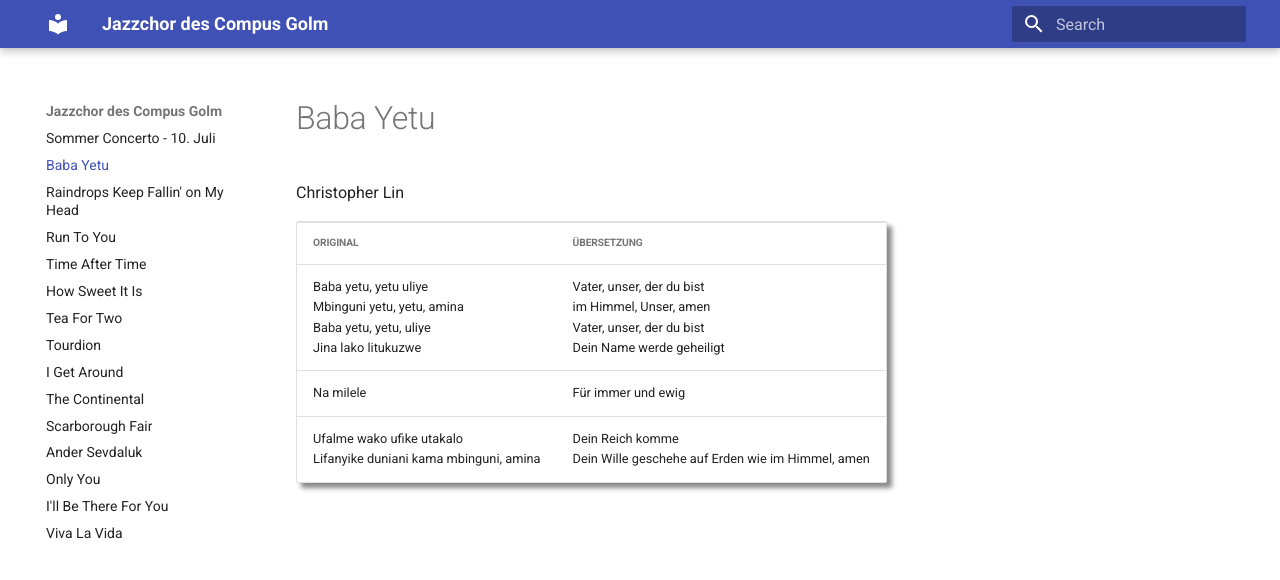
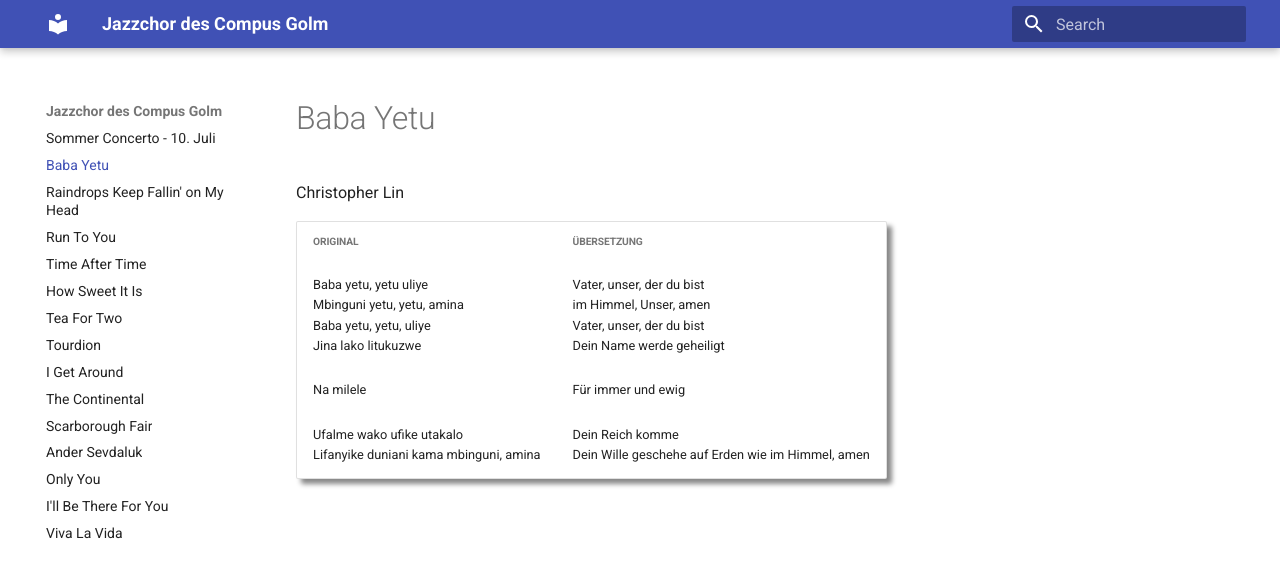
Before and after one commit to jusjusjus/jcg-setlist, an MkDocs documentation site: the page built from docs/01-baba-yetu.md, in a window 1280 px wide. Shown: the top 580 px of the page. Built offline with MkDocs 1.6.1 and Material for MkDocs 9.7.7, drawn with Linux system fonts in a browser that asks for light colours.

Commit message:
Adjust Styling to remove table borders in song texts

```diff
--- a/docs/style.css
+++ b/docs/style.css
@@ -8,3 +8,7 @@ table {
     border-radius: 10px;
     box-shadow: 5px 5px 5px #888888;
 }
+
+td {
+    border-top: none !important;
+}
```
